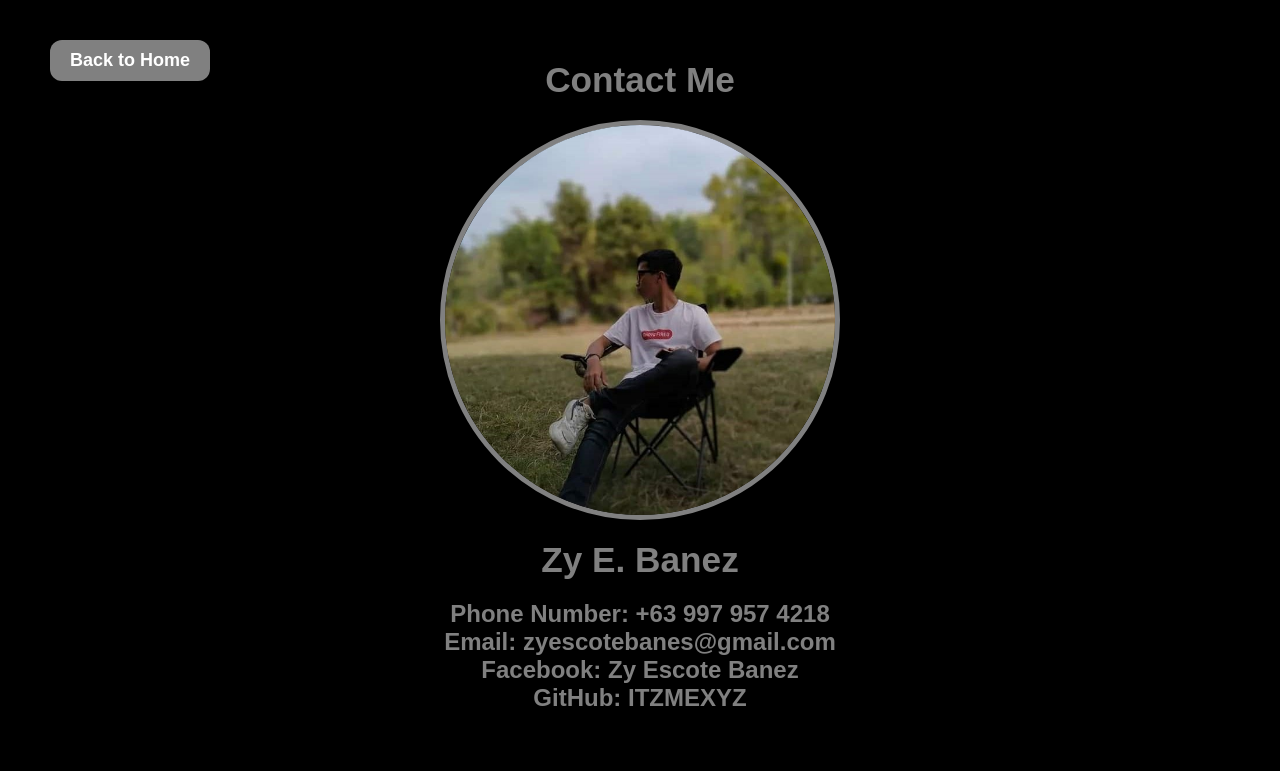
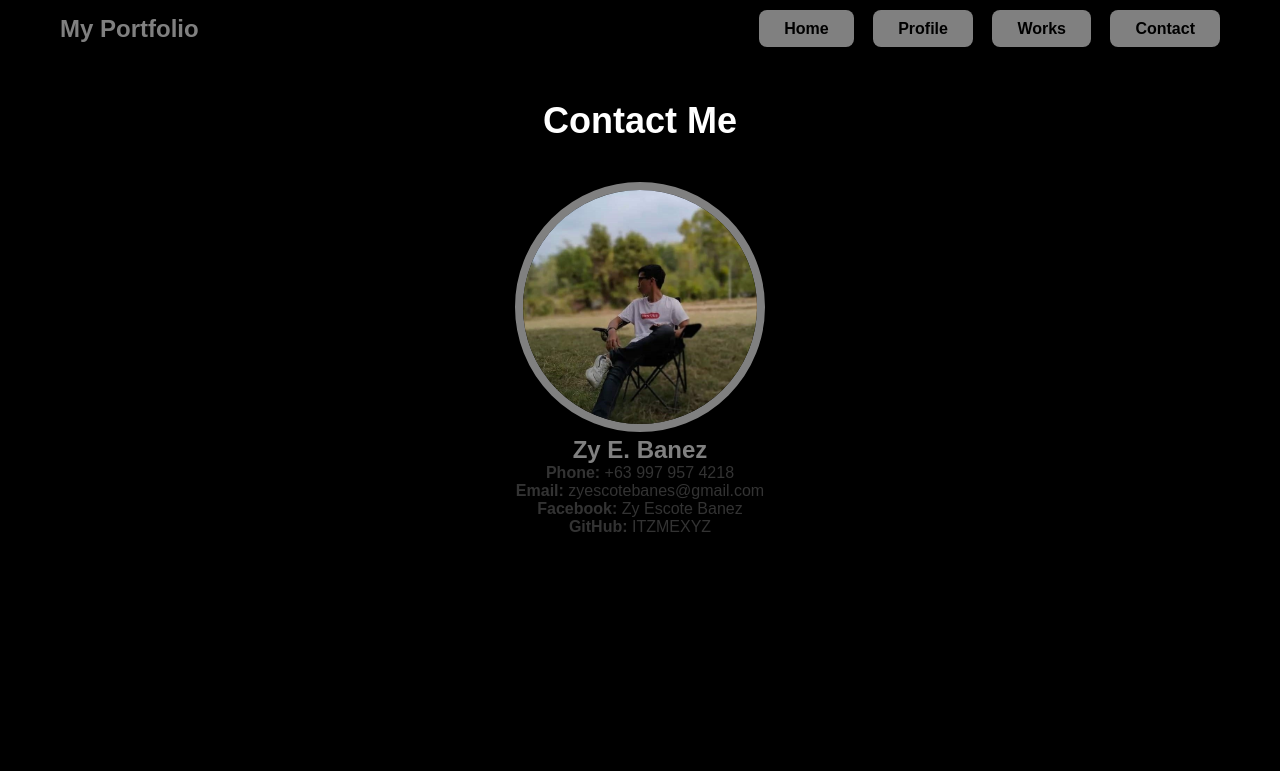
Before and after one commit to ITZMEXYZ/LABORATORY-3-DSA-, a Flask app: page /contact in a window 1280 px wide. Shown: the top 771 px of the page. Run offline with Flask 3, Linux system fonts and the light colour scheme.

Commit message:
new html

```diff
--- a/template/contact.html
+++ b/template/contact.html
@@ -1,23 +1,16 @@
-<!DOCTYPE html>
-<html>
-<head>
-    <title>Contact</title>
-    <link rel="stylesheet" href="{{ url_for('static', filename='css/style.css') }}">
-</head>
+{% extends "base.html" %}
 
-<body class="contact">
-    <h1>Contact Me</h1>
+{% block title %}Contact{% endblock %}
 
-    <img src="{{ contact.image }}" alt="Profile picture">
+{% block content %}
+<h1>Contact Me</h1>
 
-    <h1>{{ contact.name }}</h1>
-    <h2>Phone Number: {{ contact.phone }}</h2>
-    <h2>Email: {{ contact.email }}</h2>
-    <h2>Facebook: {{ contact.facebook }}</h2>
-    <h2>GitHub: {{ contact.github }}</h2>
+<img src="{{ contact.image }}" alt="Profile picture" style="width:250px; border-radius: 50%;">
 
-    <div>
-        <button onclick="history.back()">Back to Home</button>
-    </div>
-</body>
-</html>
+<h2>{{ contact.name }}</h2>
+<p><strong>Phone:</strong> {{ contact.phone }}</p>
+<p><strong>Email:</strong> {{ contact.email }}</p>
+<p><strong>Facebook:</strong> {{ contact.facebook }}</p>
+<p><strong>GitHub:</strong> {{ contact.github }}</p>
+
+{% endblock %}
```
